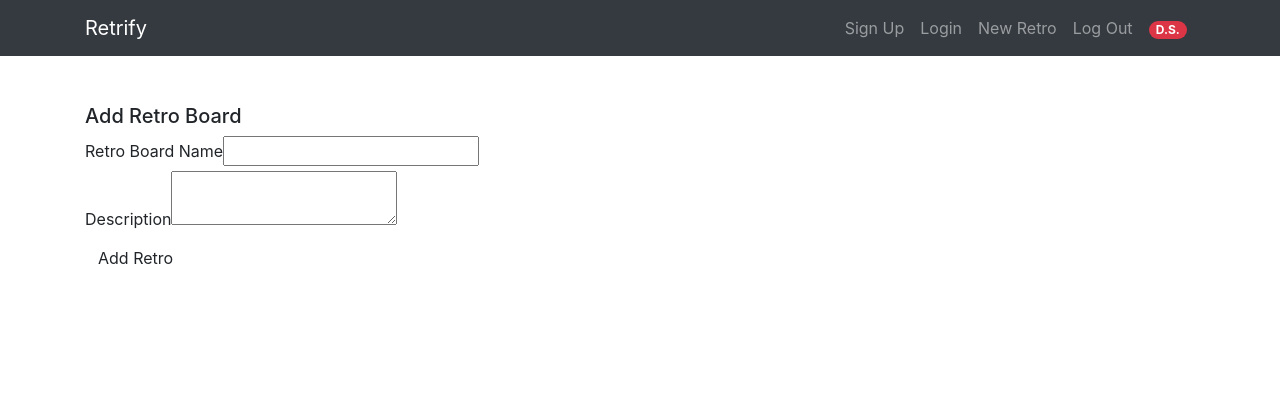
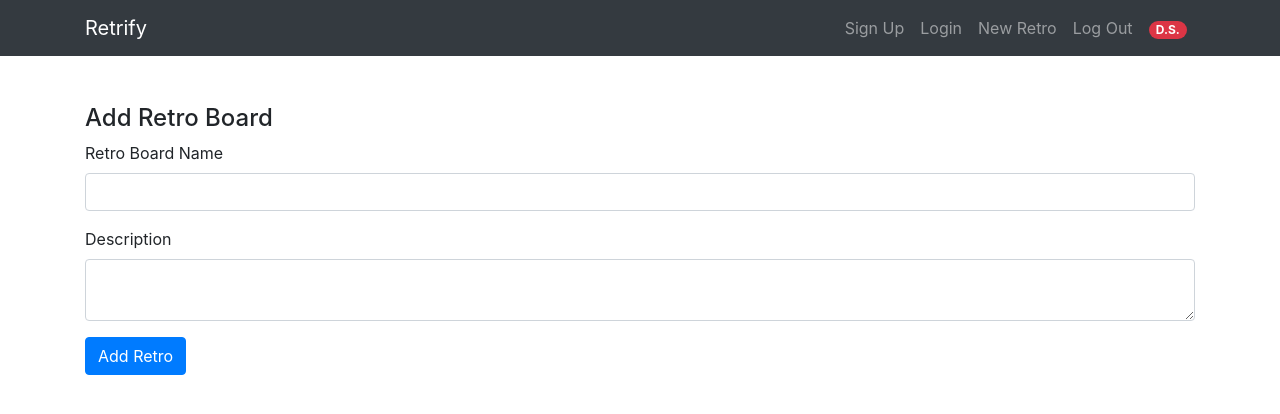
Before and after one commit to DanielStoica85/retrify, a React (Create React App) app: page /retro in a window 1280 px wide. Shown: the top 414 px of the page. Built offline with nearby package versions, Linux system fonts and the light colour scheme.

Commit message:
Migrate Addretro to Bootstrap.

```diff
--- a/src/components/retros/AddRetro.js
+++ b/src/components/retros/AddRetro.js
@@ -1,4 +1,5 @@
 import React, { Component } from 'react';
+import { Button, Container, Form, FormGroup, Label, Input } from 'reactstrap';
 
 class AddRetro extends Component {
     state = {
@@ -18,34 +19,32 @@ class AddRetro extends Component {
 
     render() {
         return (
-            <div className="container">
-                <form onSubmit={this.handleSubmit} className="white">
-                    <h5 className="grey-text text-darken-3">Add Retro Board</h5>
-                    <div className="input-field">
-                        <label htmlFor="title">Retro Board Name</label>
-                        <input
+            <Container>
+                <Form onSubmit={this.handleSubmit}>
+                    <h4 className="grey-text text-darken-3">Add Retro Board</h4>
+                    <FormGroup>
+                        <Label for="title">Retro Board Name</Label>
+                        <Input
                             type="text"
                             name="title"
                             id="title"
                             onChange={this.handleChange}
                         />
-                    </div>
-                    <div className="input-field">
-                        <label htmlFor="description">Description</label>
-                        <textarea
+                    </FormGroup>
+                    <FormGroup>
+                        <Label for="description">Description</Label>
+                        <Input
+                            type="textarea"
                             name="description"
                             id="description"
-                            className="materialize-textarea"
                             onChange={this.handleChange}
                         />
-                    </div>
-                    <div className="input-field">
-                        <button className="btn pink lighten-1">
-                            Add Retro
-                        </button>
-                    </div>
-                </form>
-            </div>
+                    </FormGroup>
+                    <FormGroup>
+                        <Button color="primary">Add Retro</Button>
+                    </FormGroup>
+                </Form>
+            </Container>
         );
     }
 }
```
